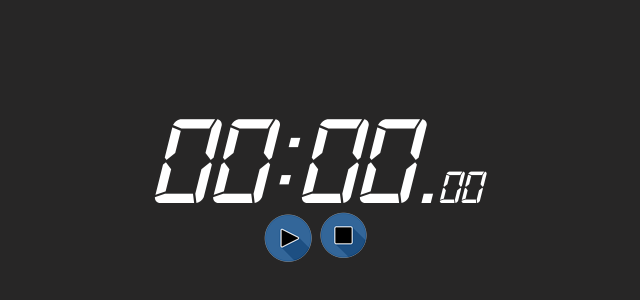
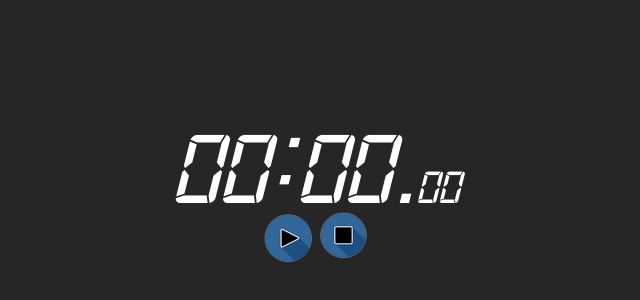
Before and after one commit to kevinfigueira/Stopwatch-JavaScript, a plain HTML site: page index.html in a window 1280 px wide. Shown: the part 208-508 px from the top of the page, without its empty margins (325-965 px from the left). Drawn offline with Linux system fonts and the light colour scheme.

Commit message:
Update style.css

```diff
--- a/style.css
+++ b/style.css
@@ -28,7 +28,7 @@ body{
 
 }
 .minutes, .seconds, .milliseconds{
-    font-size: 8rem;
+    font-size: 6.5rem;
 }
 .milliseconds{
     font-size: 3rem;
```
